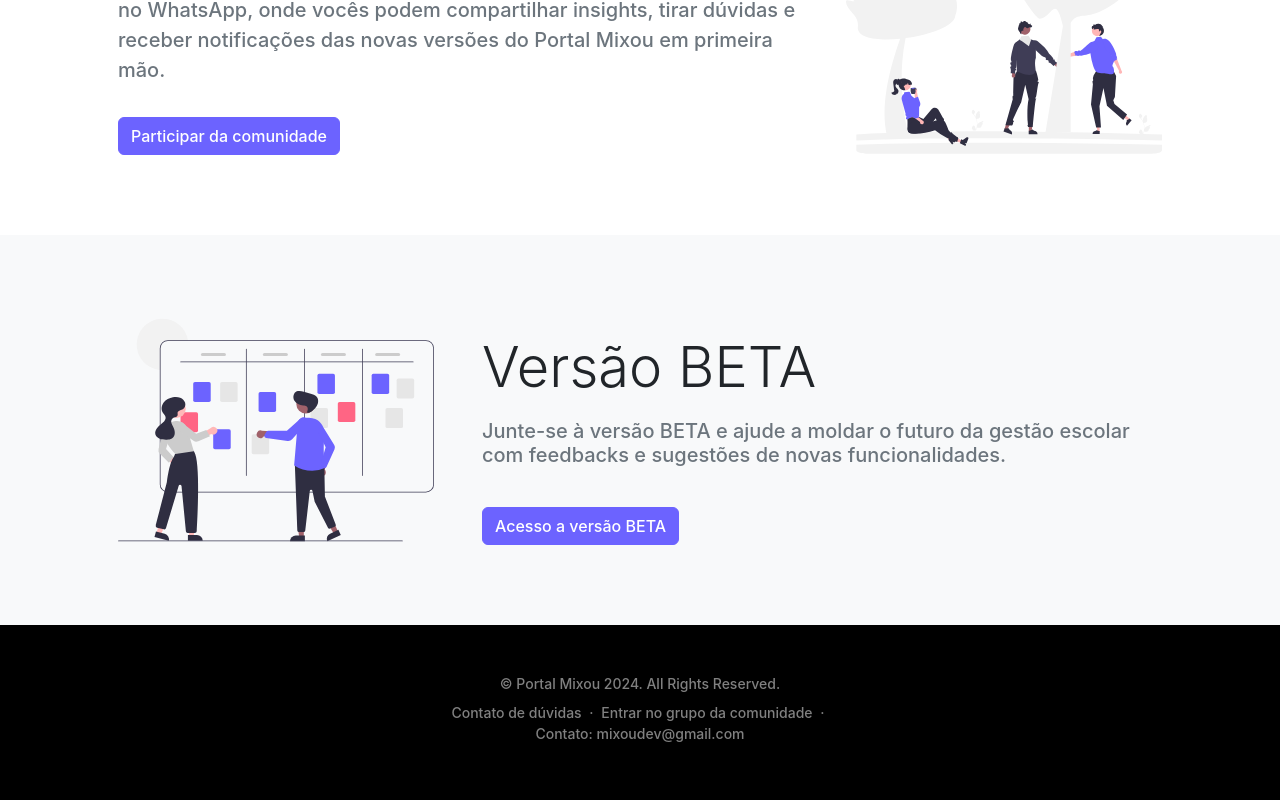
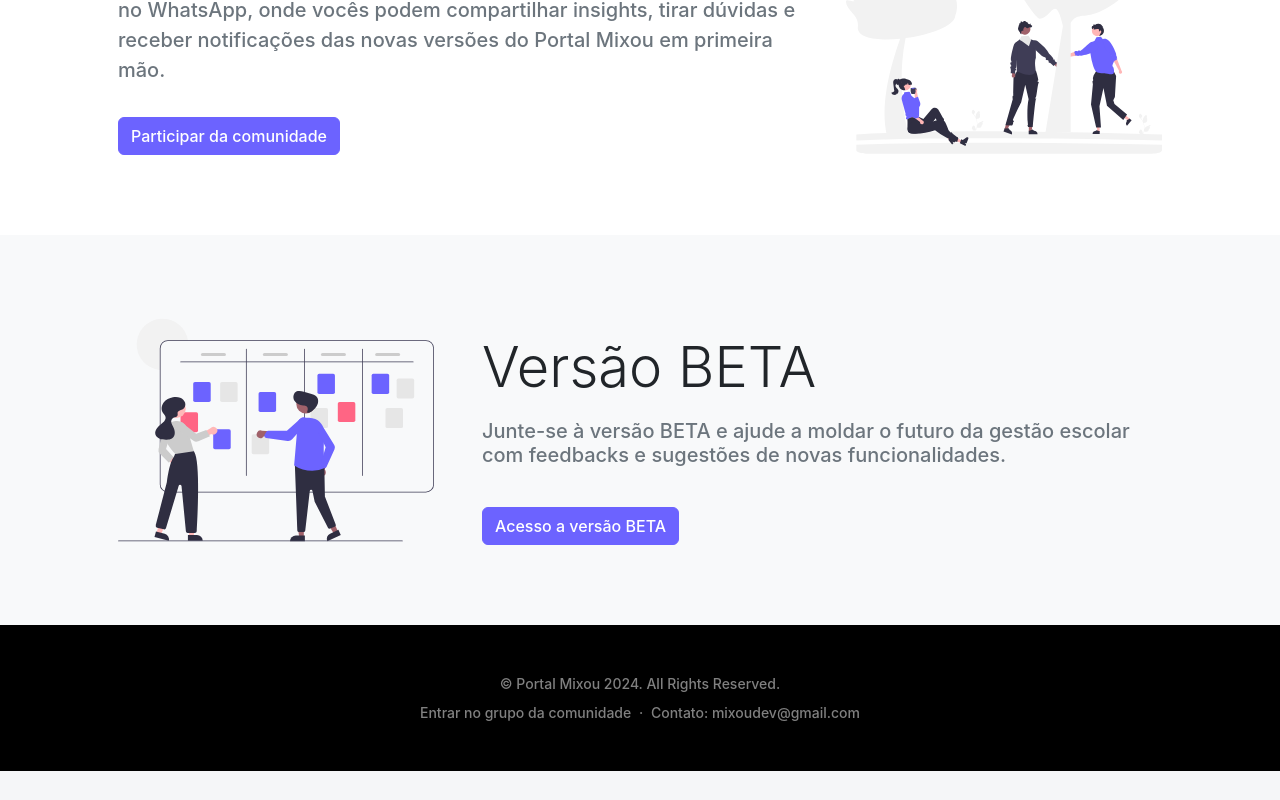
Before and after one commit to vinic-i/landingpage, a SvelteKit app: page / in a window 1280 px wide. Shown: the part 2226-3026 px from the top of the page. After the commit the page ends 2997 px from the top, so only its background shows below. Built offline with nearby package versions, Linux system fonts and the light colour scheme.

Commit message:
atualização no conteúdo do site

```diff
--- a/src/routes/+page.svelte
+++ b/src/routes/+page.svelte
@@ -260,18 +260,18 @@
 	<div class="container px-5">
 		<div class="text-white-50 small">
 			<div class="mb-2">&copy; Portal Mixou 2024. All Rights Reserved.</div>
-			<a href={wppLinkDeveloper} target="_blank" rel="noopener noreferrer" class="text-white-50"
+			<!-- <a href={wppLinkDeveloper} target="_blank" rel="noopener noreferrer" class="text-white-50"
 				>Contato de dúvidas</a
-			>
+			> -->
 
-			<span class="mx-1">&middot;</span>
+			<!-- <span class="mx-1">&middot;</span> -->
 			<a href={whatsappGroupLink} target="_blank" rel="noopener noreferrer" class="text-white-50"
 				>Entrar no grupo da comunidade</a
 			>
 			<span class="mx-1">&middot;</span>
-			<p class="mb-2">
-				Contato: <a href="mailto:mixoudev@gmail.com" class="text-white-50">mixoudev@gmail.com</a>
-			</p>
+			<span class="mb-2">
+				Contato: mixoudev@gmail.com
+			</span>
 		</div>
 	</div>
 </footer>
```
